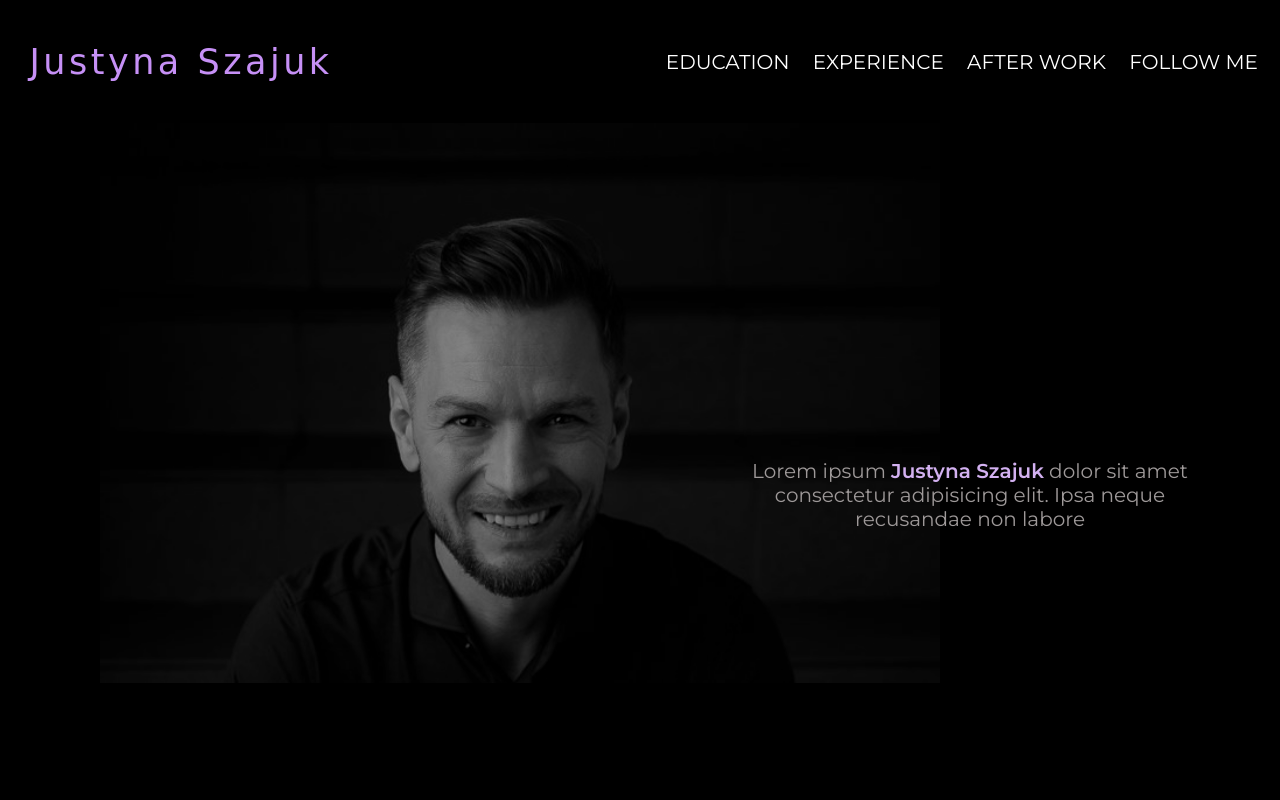
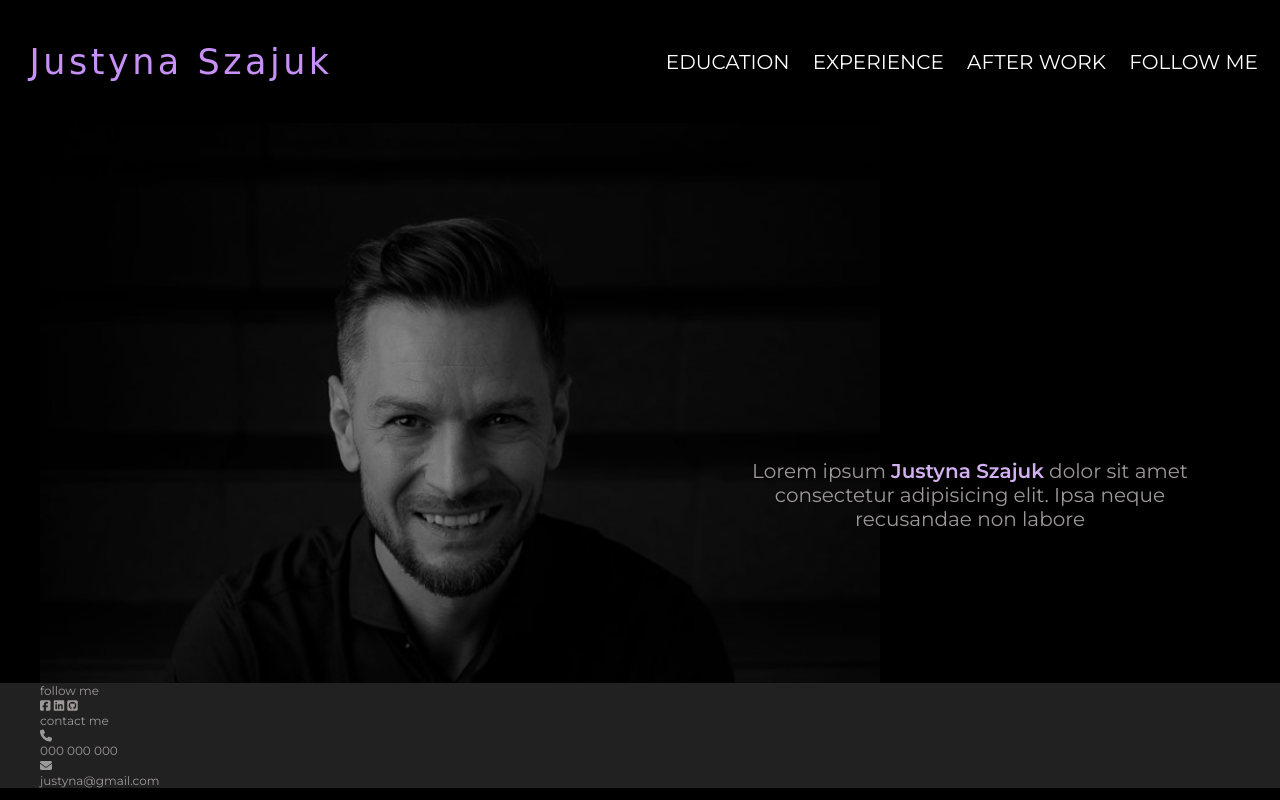
Before and after one commit to jstasz/about-me, a plain HTML site: page index.html in a window 1280 px wide. Drawn offline with Linux system fonts and the light colour scheme; a web font is replaced by a local one.

Commit message:
contact section htm and kit fontawesome

```diff
--- a/index.html
+++ b/index.html
@@ -8,6 +8,7 @@
 			href="https://fonts.googleapis.com/css2?family=Montserrat:wght@200;400;600&family=Mrs+Saint+Delafield&display=swap"
 			rel="stylesheet"
 		/>
+		<script src="https://kit.fontawesome.com/434e1998f3.js" crossorigin="anonymous"></script>
 		<link rel="stylesheet" href="./css/style.css" />
 		<title>Justyna Szajuk - about me</title>
 	</head>
@@ -43,6 +44,22 @@
 				</div>
 			</div>
 		</header>
-		<section class="contact wrapper"></section>
+		<section class="contact">
+			<div class="container wrapper">
+				<div class = follow-me>
+					<div class="follow-me__text"><p>follow me</p></div>
+					<div class="follow-me__icons">
+						<i class="fa-brands fa-facebook-square"></i>
+						<i class="fa-brands fa-linkedin"></i>
+						<i class="fa-brands fa-github-square"></i>
+					</div>
+					<div class="contact-me__text"><p>contact me</p>
+					<div class="contact-me__icons">
+						<i class="fa-solid fa-phone"></i><p>000 000 000</p>
+						<i class="fa-solid fa-envelope"></i><p>justyna@gmail.com</p>
+					</div>
+				</div>
+			</div>
+		</section>
 	</body>
 </html>
--- a/scss/_medium.scss
+++ b/scss/_medium.scss
@@ -1,7 +1,7 @@
 @media (min-width: 768px) {
 	.about-me {
 		height: 70vh;
-		padding-left: 5em;
+		// padding-left: 5em;
 
 		&__photo {
 			width: 70%;
--- a/scss/style.scss
+++ b/scss/style.scss
@@ -124,6 +124,12 @@ body {
 	}
 }
 
+// contact
+
+.contact {
+	background-color: rgb(33, 33, 33);
+}
+
 @import "./_small";
 @import "./medium";
 @import "./large";
```
Also changed, not shown: css/style.css, 1 other file.
